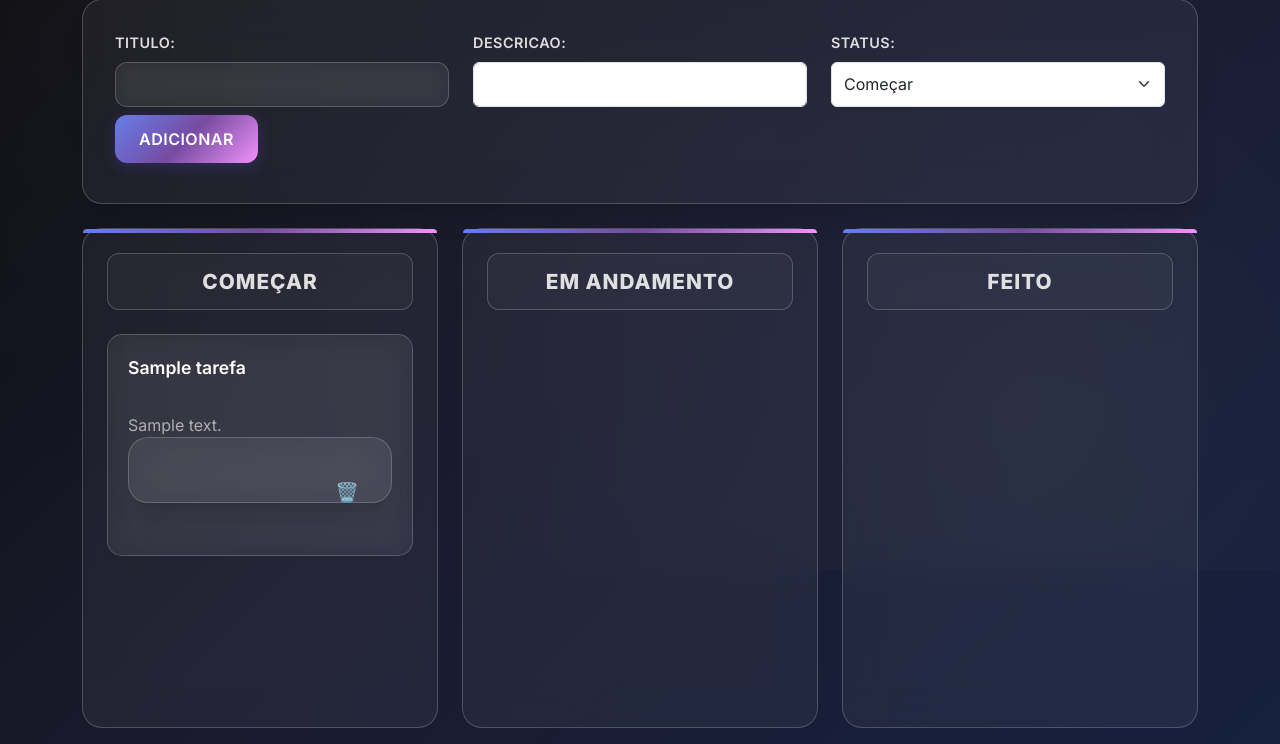
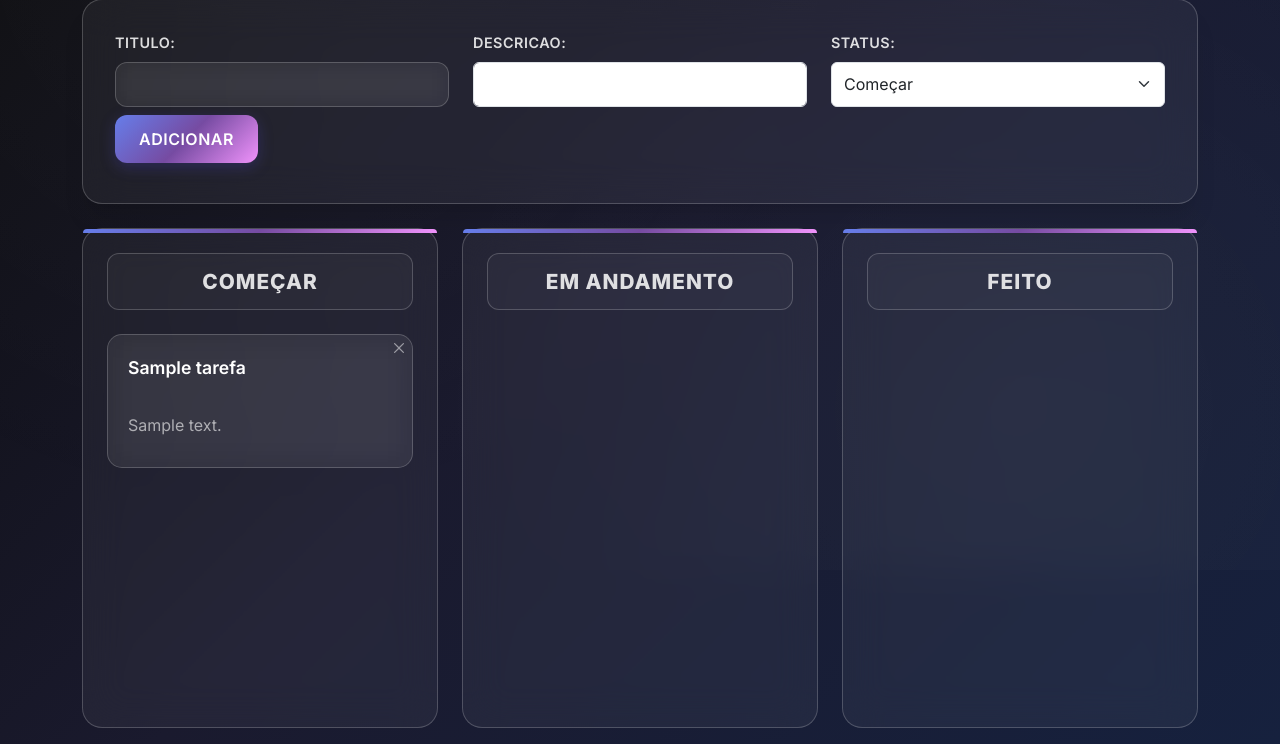
Before and after one commit to BrenoMontenegro/traducao-academica, a Django app: page /tarefas/ in a window 1280 px wide. Shown: the part 230-974 px from the top of the page. Run offline with Django 5.2, Linux system fonts and the light colour scheme; tables that the repository leaves empty hold one stand-in row (values such as "Sample post"); parts of the project's set-up code (start-up, migrations or seed data) failed here and were passed over.

Commit message:
adição de opção de deletar cards nos quadros

```diff
--- a/backend/meu_app/static/meu_app/estilo-tarefas.css
+++ b/backend/meu_app/static/meu_app/estilo-tarefas.css
@@ -188,12 +188,16 @@
     backdrop-filter: blur(15px);
     border: 1px solid var(--glass-border);
     border-radius: 15px;
+    padding: 10px 30px 10px 10px;
     padding: 1.25rem;
+    padding-bottom: 30px;
     margin-bottom: 1rem;
     cursor: move;
     transition: all 0.3s ease;
     color: var(--text-muted);
     transition: transform 0.3s ease, box-shadow 0.3s ease;
+    word-break: break-word;
+    overflow-wrap: break-word;
 }
 
 .cartao-kanban:hover {
@@ -216,11 +220,18 @@
     transform: rotate(5deg) scale(1.05);
     box-shadow: 0 10px 30px rgba(124, 58, 237, 0.3);
 }
-
 .coluna-kanban.drop-zone {
     background: rgba(124, 58, 237, 0.1);
     border-color: rgba(124, 58, 237, 0.4);
     transform: scale(1.02);
+}
+
+.btn-delete {
+    position: absolute;
+    top: 5px;
+    right: 5px;
+    padding: 0.2rem;
+    font-size: 0.6rem;
 }
 
 input[type="text"],
@@ -243,20 +254,6 @@
     height: 45px;
 }
 
-.btn-deletar {
-    background: transparent;
-    border: none;
-    color: #ff6b6b;
-    font-size: 1.2rem;
-    margin-top: 0.5rem;
-    cursor: pointer;
-    float: right;
-}
-
-.btn-deletar:hover {
-    color: #ff3b3b;
-}
-
 @media (max-width: 768px) {
     h2 {
         font-size: 2rem;
--- a/backend/meu_app/templates/meu_app/tarefas.html
+++ b/backend/meu_app/templates/meu_app/tarefas.html
@@ -39,13 +39,9 @@
                 <div class="titulo-coluna">Começar</div>
                 {% for tarefa in comecar %}
                     <div class="cartao-kanban" draggable="true" data-id="{{ tarefa.id }}">
+                        <button type="button" class="btn-close btn-close-white btn-delete" aria-label="Excluir" data-id="{{ tarefa.id }}"></button>
                         <strong>{{ tarefa.titulo }}</strong><br>
                         {{ tarefa.descricao }}
-
-                        <form method="post" action="{% url 'deletar_tarefa' tarefa.id %}" onsubmit="return confirm('Tem certeza que deseja deletar esta tarefa?');">
-                            {% csrf_token %}
-                            <button type="submit" class="btn-deletar">🗑️</button>
-                        </form>
                     </div>
                 {% endfor %}
             </div>
@@ -56,13 +52,9 @@
                 <div class="titulo-coluna">Em Andamento</div>
                 {% for tarefa in andamento %}
                     <div class="cartao-kanban" draggable="true" data-id="{{ tarefa.id }}">
+                        <button type="button" class="btn-close btn-close-white btn-delete" aria-label="Excluir" data-id="{{ tarefa.id }}"></button>
                         <strong>{{ tarefa.titulo }}</strong><br>
                         {{ tarefa.descricao }}
-
-                        <form method="post" action="{% url 'deletar_tarefa' tarefa.id %}" onsubmit="return confirm('Tem certeza que deseja deletar esta tarefa?');">
-                            {% csrf_token %}
-                            <button type="submit" class="btn-deletar">🗑️</button>
-                        </form>
                     </div>
                 {% endfor %}
             </div>
@@ -73,13 +65,9 @@
                 <div class="titulo-coluna">Feito</div>
                 {% for tarefa in feito %}
                     <div class="cartao-kanban" draggable="true" data-id="{{ tarefa.id }}">
+                        <button type="button" class="btn-close btn-close-white btn-delete" aria-label="Excluir" data-id="{{ tarefa.id }}"></button>
                         <strong>{{ tarefa.titulo }}</strong><br>
                         {{ tarefa.descricao }}
-
-                        <form method="post" action="{% url 'deletar_tarefa' tarefa.id %}" onsubmit="return confirm('Tem certeza que deseja deletar esta tarefa?');">
-                            {% csrf_token %}
-                            <button type="submit" class="btn-deletar">🗑️</button>
-                        </form>
                     </div>
                 {% endfor %}
             </div>
--- a/backend/meu_app/urls.py
+++ b/backend/meu_app/urls.py
@@ -26,6 +26,7 @@
     path('tarefas/<int:id>/deletar/', views.deletar_tarefa, name='deletar_tarefa'),
     path('tarefas/<int:id>/mover/', views.mover_tarefa, name='mover_tarefa'),
     path('atualizar-status/', views.atualizar_status, name='atualizar_status'),
+    path('deletar-tarefa/<int:id>/', views.deletar_tarefa, name='deletar_tarefa'),
 ]
 
 if settings.DEBUG:
--- a/backend/meu_app/views.py
+++ b/backend/meu_app/views.py
@@ -402,3 +402,13 @@
             return JsonResponse({'success': False, 'error': 'Tarefa não encontrada'})
 
     return JsonResponse({'success': False, 'error': 'Método não permitido'})
+
+def deletar_tarefa(request, id):
+    if request.method == 'POST':
+        try:
+            tarefa = Tarefa.objects.get(id=id)
+            tarefa.delete()
+            return JsonResponse({'status': 'ok'})
+        except Tarefa.DoesNotExist:
+            return JsonResponse({'status': 'erro', 'mensagem': 'Tarefa não encontrada'})
+    return JsonResponse({'status': 'erro', 'mensagem': 'Método inválido'})
```
Also changed, not shown: backend/meu_app/static/meu_app/tarefas.js (+33 -0 lines).
